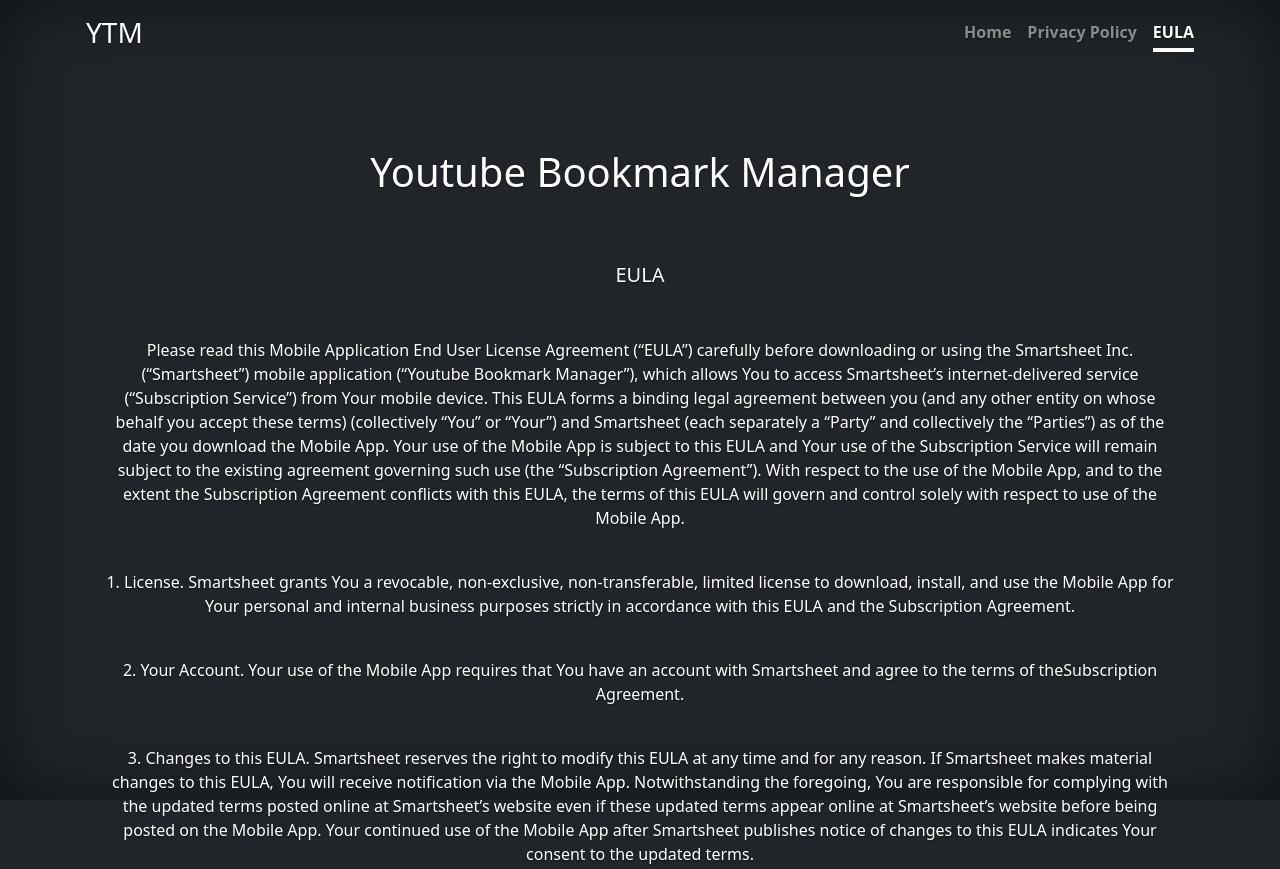
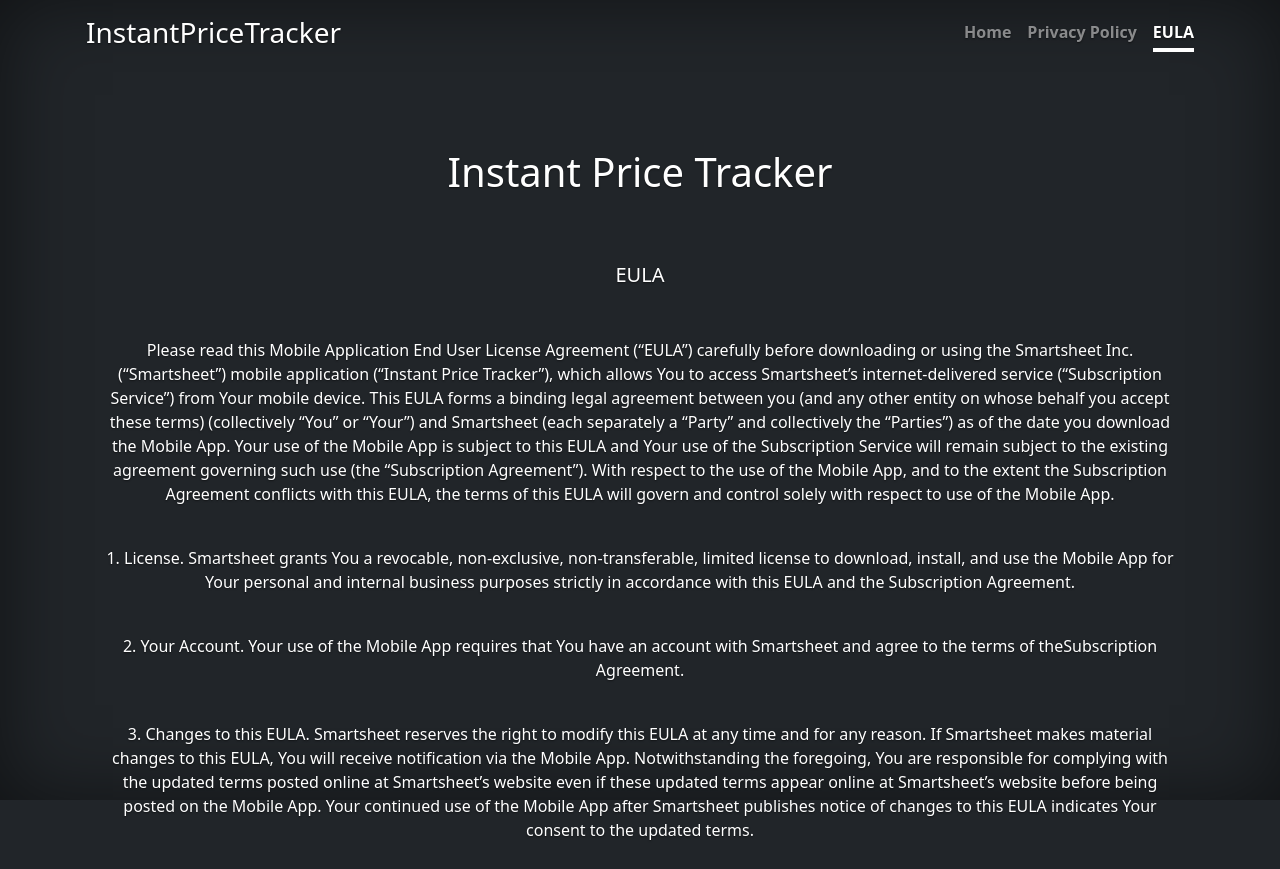
Before and after one commit to amitskidrow/WebInstantPriceTracker, a plain HTML site: page eula.html in a window 1280 px wide. Shown: the top 869 px of the page. Drawn offline with Linux system fonts and the light colour scheme.

Commit message:
created from template , changed app name, favicons

```diff
--- a/eula.html
+++ b/eula.html
@@ -7,7 +7,7 @@
     <meta name="description" content="">
     <meta name="author" content="Mark Otto, Jacob Thornton, and Bootstrap contributors">
     <meta name="generator" content="Hugo 0.84.0">
-    <title>YTM</title>
+    <title>InstantPriceTracker</title>
     <link href="./css/bootstrap.min.css" rel="stylesheet">
     <link rel="icon" type="image/x-icon" href="./assets/favicon.ico">
     <style>
@@ -36,7 +36,7 @@
     <div class="container d-flex w-100 h-100 p-3 mx-auto flex-column">
         <header class="mb-auto">
             <div>
-                <h3 class="float-md-start mb-0">YTM</h3>
+                <h3 class="float-md-start mb-0">InstantPriceTracker</h3>
                 <nav class="nav nav-masthead justify-content-center float-md-end">
                     <a class="nav-link " aria-current="page" href="./index.html">Home</a>
                     <a class="nav-link" href="./privacy.html">Privacy Policy</a>
@@ -46,12 +46,12 @@
         </header>
 
         <main class="px-3 p-5">
-            <h1 class="p-5">Youtube Bookmark Manager</h1>
+            <h1 class="p-5">Instant Price Tracker</h1>
             <p class="p-2 lead">EULA</p>
 
             <br>
             <p>Please read this Mobile Application End User License Agreement (“EULA”) carefully before downloading or
-                using the Smartsheet Inc. (“Smartsheet”) mobile application (“Youtube Bookmark Manager”), which allows
+                using the Smartsheet Inc. (“Smartsheet”) mobile application (“Instant Price Tracker”), which allows
                 You to
                 access Smartsheet’s internet-delivered service (“Subscription Service”) from Your mobile device. This
                 EULA forms a binding legal agreement between you (and any other entity on whose behalf you accept these
@@ -160,7 +160,7 @@
 
         <footer class="mt-auto text-white-50">
             <p><a href="https://play.google.com/store/apps/details?id=com.youtube.bookmarkmanager/"
-                    class="text-white">Youtube bookmark Manager</a> by <a href="#" class="text-white">@SSDevelopers</a>.
+                    class="text-white">Instant Price Tracker</a> by <a href="#" class="text-white">@SSDevelopers</a>.
             </p>
         </footer>
     </div>
```
Also changed, not shown: index.html (+4 -4 lines), privacy.html (+2 -2 lines), assets/favicon.ico.
